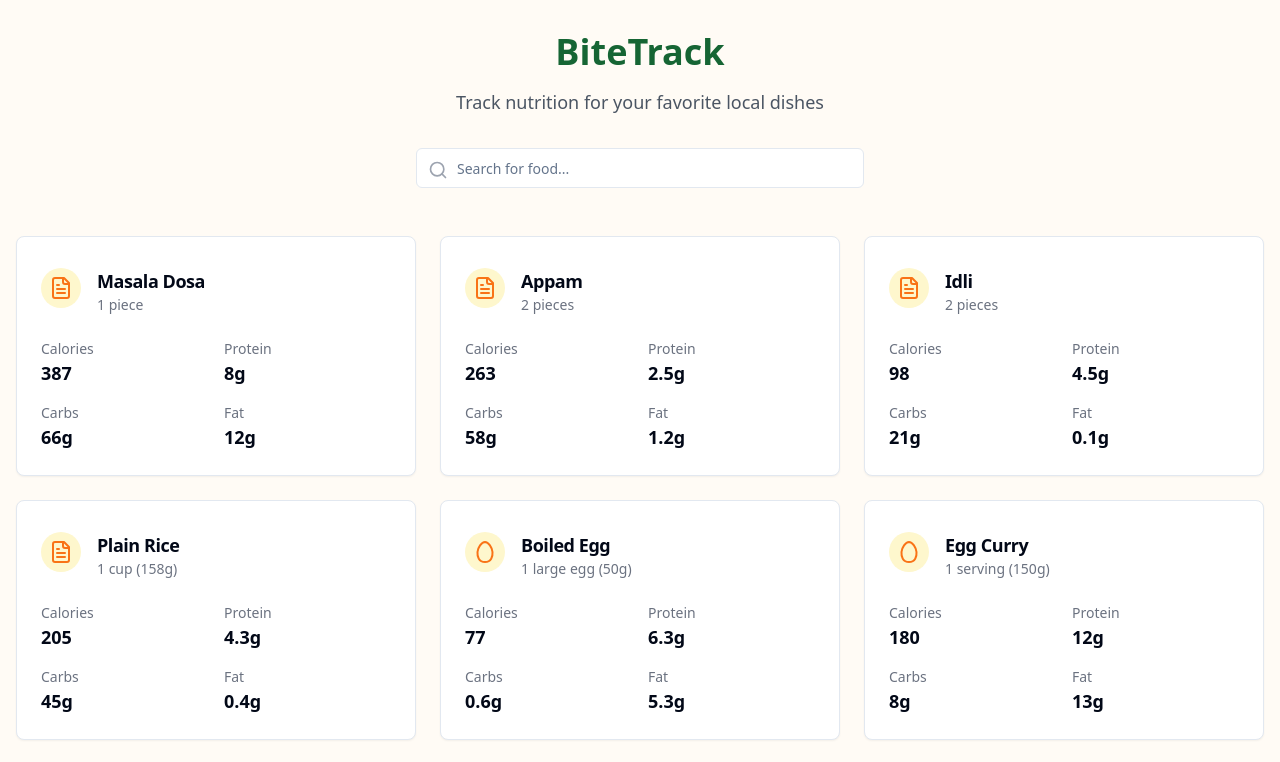
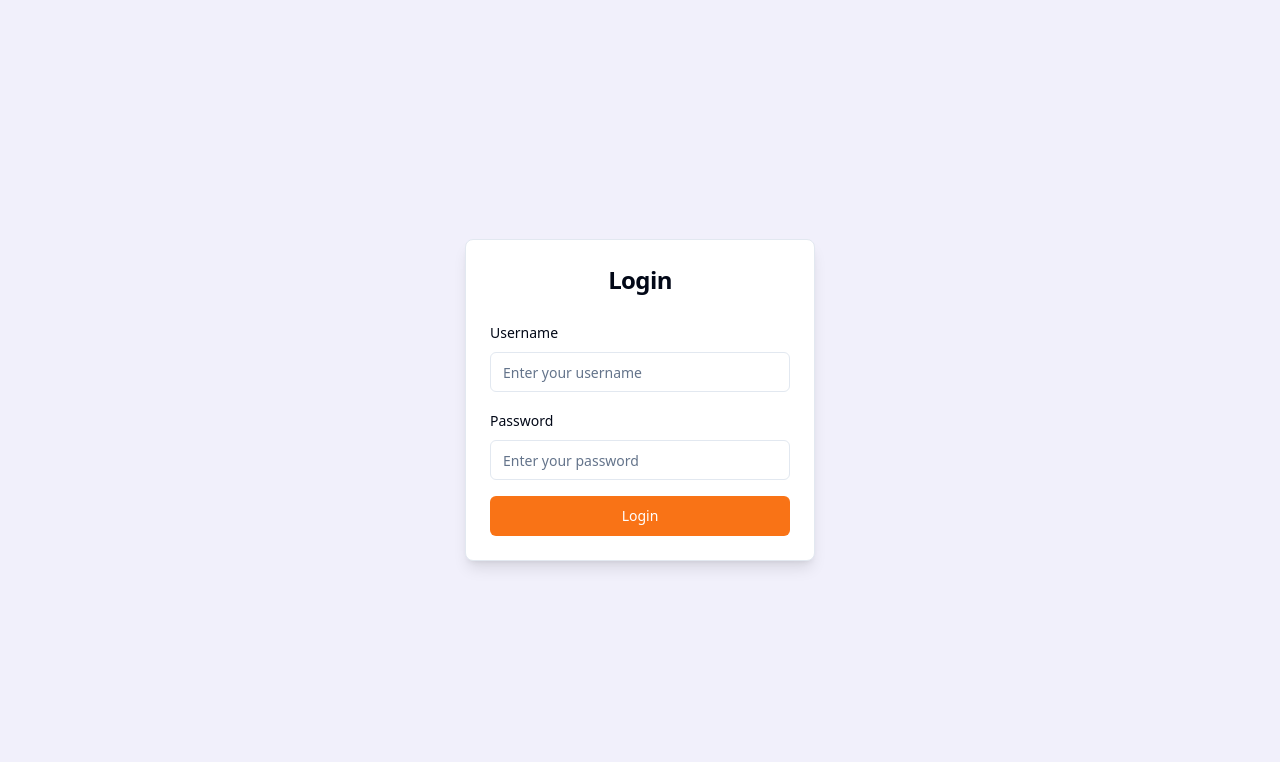
Before and after one commit to Arjju-n/bite-track-local-eats, a React (Vite) app: page /login in a window 1280 px wide. Shown: the top 762 px of the page. Built offline with nearby package versions, Linux system fonts and the light colour scheme.

Commit message:
Update App.tsx

```diff
--- a/src/App.tsx
+++ b/src/App.tsx
@@ -17,13 +17,14 @@ const App = () => (
       <Toaster />
       <Sonner />
       <BrowserRouter>
-      <Routes>
-        <Route path="/" element={<Login/>} />
-        <Route path="/login" element={<Index />} />
+     <Routes>
+        <Route path="/" element={<Navigate to="/login" replace />} />
+        <Route path="/login" element={<Login />} />
+        <Route path="/home" element={<Index />} />
         <Route path="/food/:id" element={<FoodDetails />} />
         <Route path="*" element={<NotFound />} />
-      </Routes>
-      </BrowserRouter>
+    </Routes>
+ </BrowserRouter>
     </TooltipProvider>
   </QueryClientProvider>
 );
```
